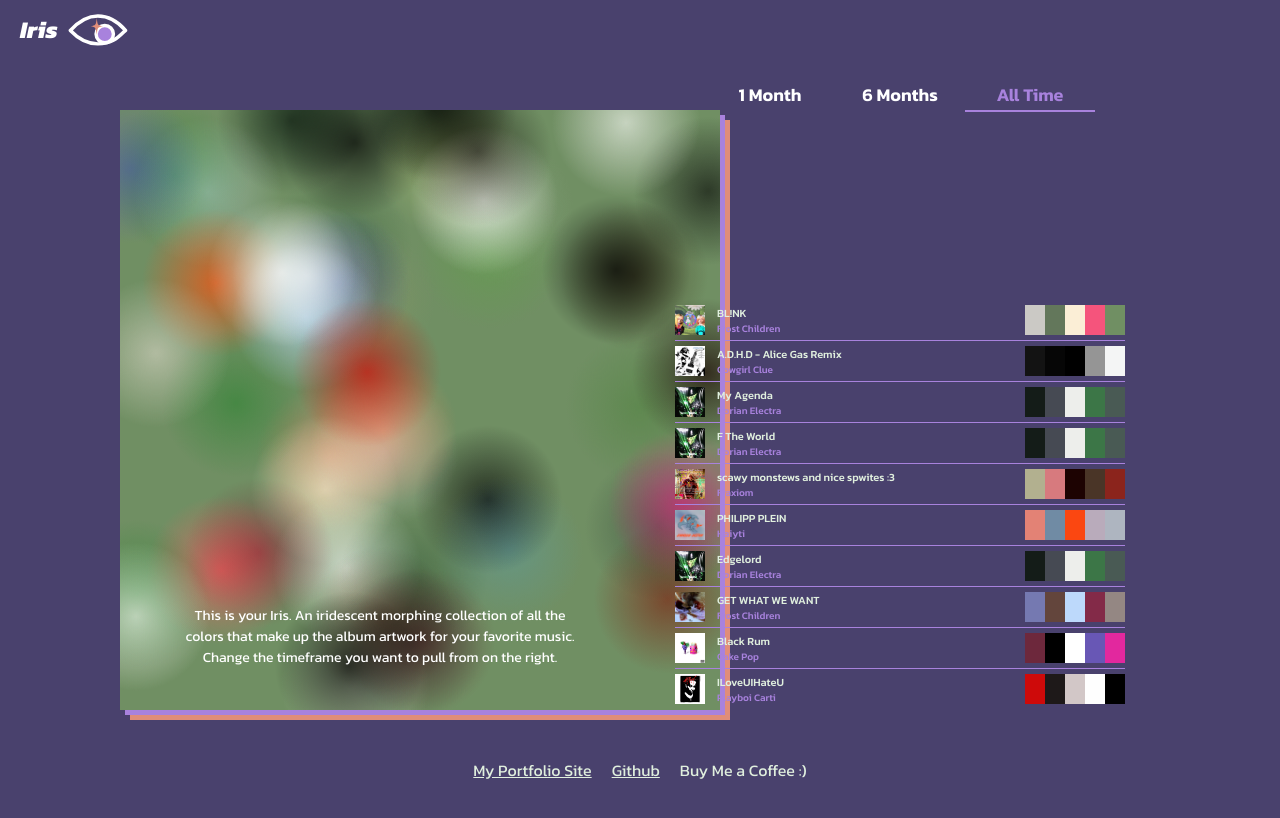
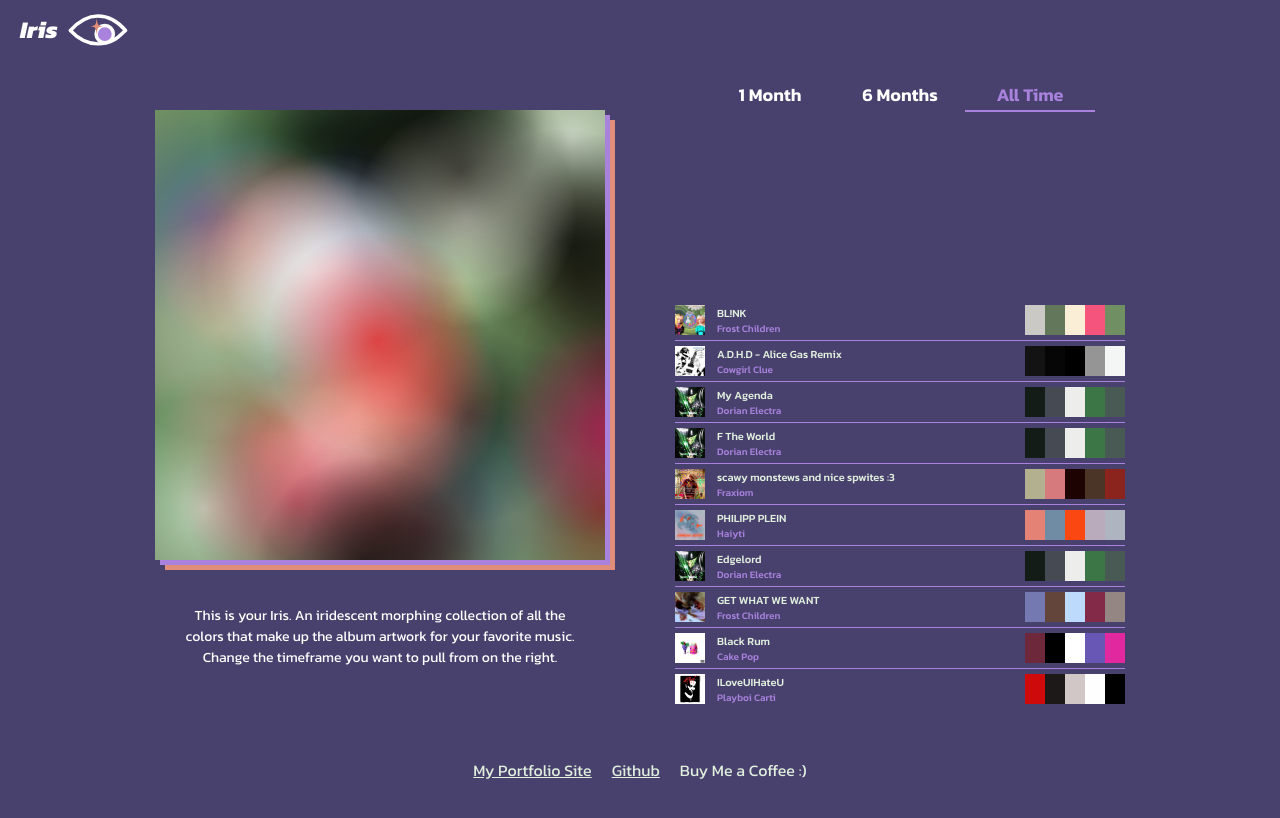
Before and after one commit to NickGroveSE/IrisDemo, a Vue app: page / in a window 1280 px wide. Shown: the top 818 px of the page. Built offline with nearby package versions, Linux system fonts and the light colour scheme.

Commit message:
Iris and Glimpse Change

```diff
--- a/src/components/Iris.vue
+++ b/src/components/Iris.vue
@@ -23,8 +23,8 @@
 <style scoped>
 
     #iris{
-        width: 600px;
-        height: 600px;
+        width: 450px;
+        height: 450px;
         margin: 50px auto 0 auto;
         background-color: white;
         filter: drop-shadow(5px 5px var(--primary-accent)) drop-shadow(5px 5px var(--secondary-accent));
@@ -35,8 +35,8 @@
         position: absolute;
         mix-blend-mode: hard-light;
 
-        width: 150px;
-        height: 150px;
+        width: 225px;
+        height: 225px;
 
         opacity: 1;
     }
```
